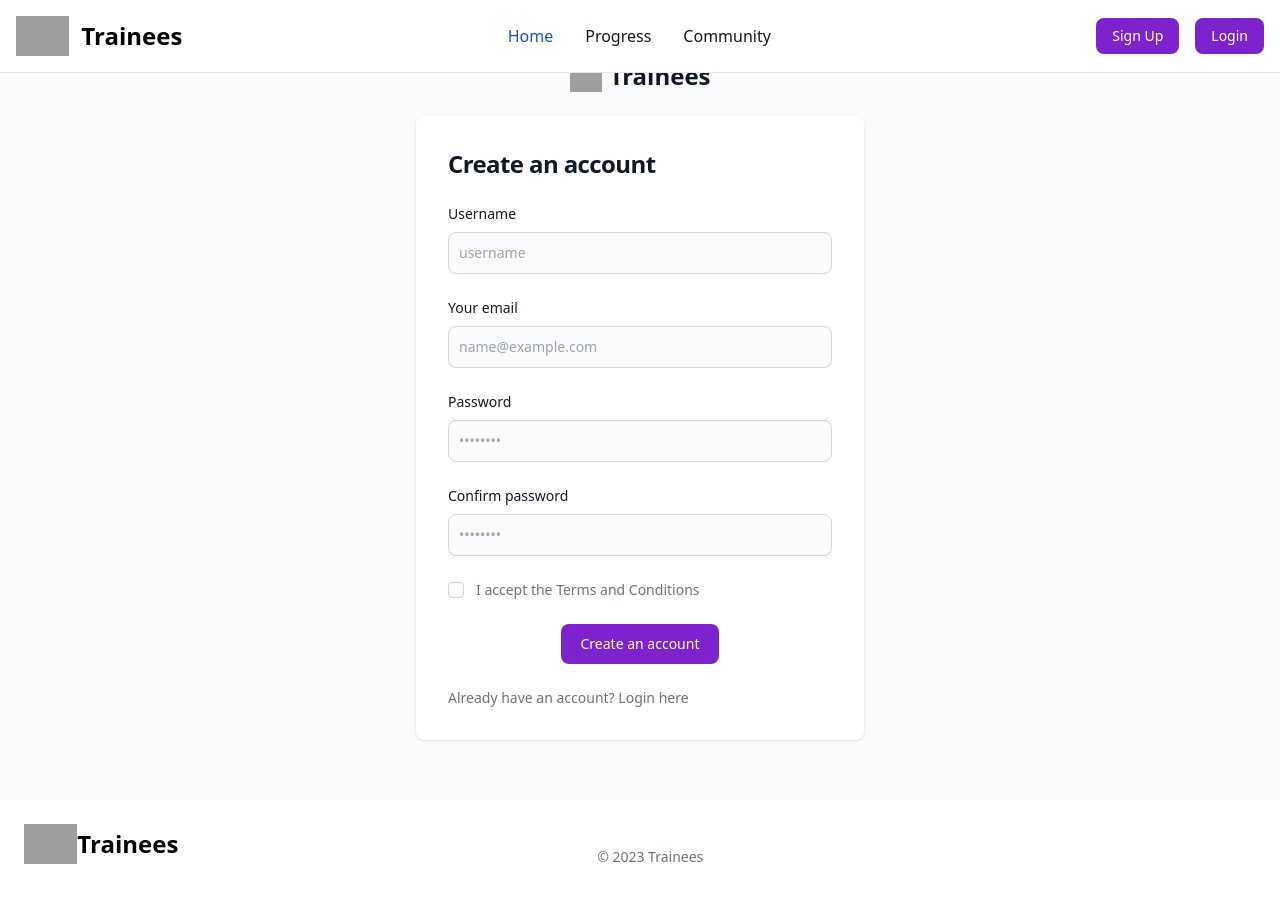
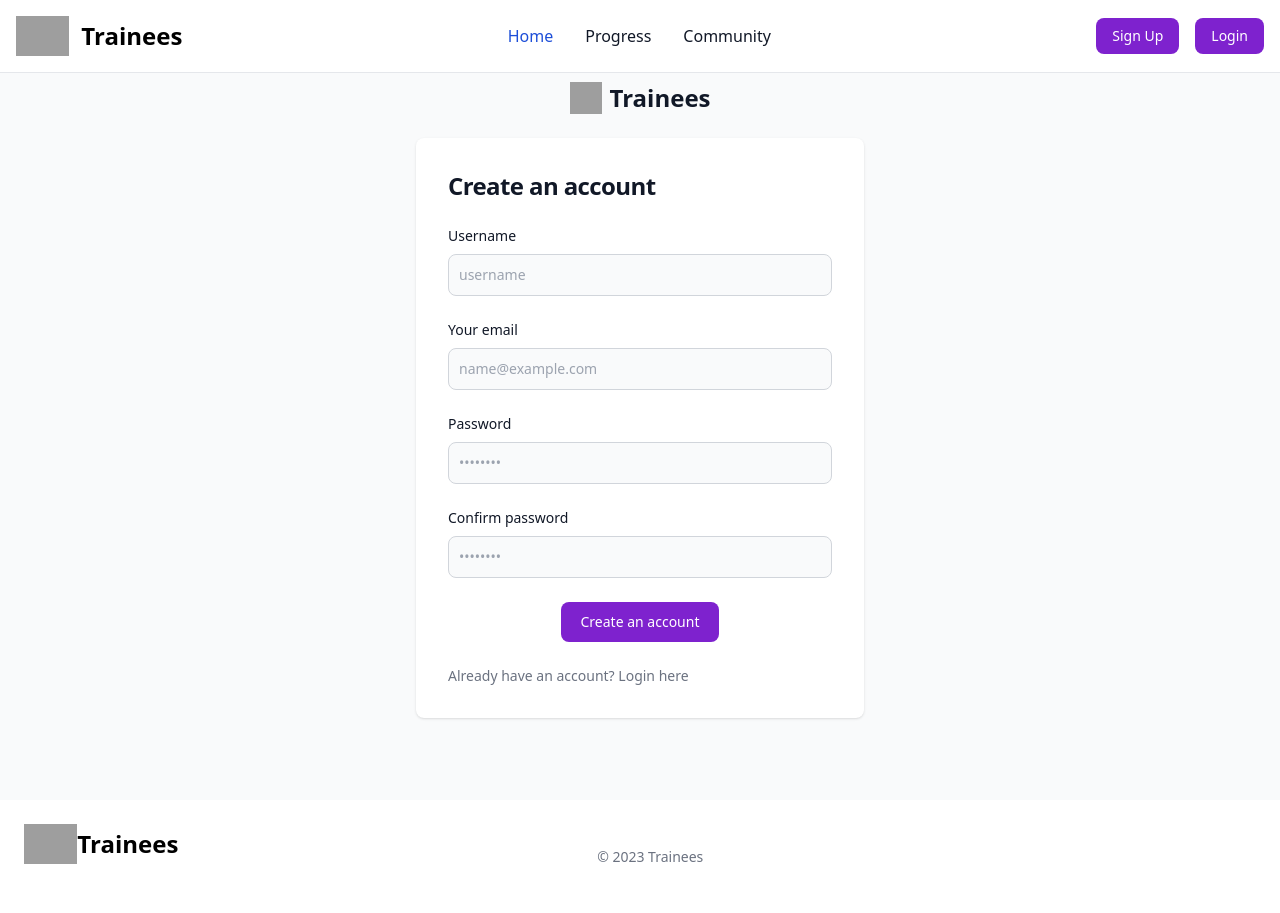
Before and after one commit to Daichi-11/Trainees, a Django app: page /users/signup/ in a window 1280 px wide. Run offline with Django 4.2, Linux system fonts and the light colour scheme; some libraries are stand-ins or nearby versions; grey boxes are pictures that could not be loaded.

Commit message:
fix: login and signup

```diff
--- a/users/forms.py
+++ b/users/forms.py
@@ -3,61 +3,9 @@
 from django.contrib.auth.models import User
 
 class SignUpForm(UserCreationForm):
-	email = forms.EmailField(
-		label='',
-		max_length=254,
-		widget=forms.EmailInput(
-			attrs={
-				"placeholder": "Email",
-				"class": "form-control"
-			}
-		)
-	)
+    username = forms.CharField(max_length=30)
+    email = forms.EmailField(max_length=200)
 
-	username = forms.CharField(
-		label='',
-		max_length=30,
-		min_length=5,
-		required=True,
-		widget=forms.TextInput(
-			attrs={
-				"placeholder": "Username",
-				"class": "form-control"
-			}
-		)
-	)
-
-	password1 = forms.CharField(
-		label='',
-		max_length=30,
-		min_length=8,
-		required=True,
-		widget=forms.PasswordInput(
-			attrs={
-				"placeholder": "Password",
-				"class": "form-control"
-			}
-		)
-	)
-
-	password2 = forms.CharField(
-		label='',
-		max_length=30,
-		min_length=8,
-		required=True,
-		widget=forms.PasswordInput(
-			attrs={
-				"placeholder": "Confirm Password",
-				"class": "form-control"
-			}
-		)
-	)
-
-
-class LoginForm(forms.Form):
-    username = forms.CharField()
-    password = forms.CharField(widget=forms.PasswordInput)
-
-class Meta:
-	model = User
-	fields = ('username', 'email', 'password1', 'password2')
+    class Meta:
+        model = User
+        fields = ('username', 'email', 'password1', 'password2', )
--- a/users/templates/users/login.html
+++ b/users/templates/users/login.html
@@ -16,8 +16,8 @@
               <form class="space-y-4 md:space-y-6" method="post" action="{% url 'users:login' %}">
                 {% csrf_token %}
                 <div>
-                      <label for="email" class="block mb-2 text-sm font-medium text-gray-900 dark:text-white">Your email</label>
-                      <input type="email" name="email" id="email" class="bg-gray-50 border border-gray-300 text-gray-900 sm:text-sm rounded-lg focus:ring-primary-600 focus:border-primary-600 block w-full p-2.5 dark:bg-gray-700 dark:border-gray-600 dark:placeholder-gray-400 dark:text-white dark:focus:ring-blue-500 dark:focus:border-blue-500" placeholder="name@example.com" required="">
+                    <label for="username" class="block mb-2 text-sm font-medium text-gray-900 dark:text-white">Username</label>
+                    <input type="text" name="username" id="username" class="bg-gray-50 border border-gray-300 text-gray-900 sm:text-sm rounded-lg focus:ring-primary-600 focus:border-primary-600 block w-full p-2.5 dark:bg-gray-700 dark:border-gray-600 dark:placeholder-gray-400 dark:text-white dark:focus:ring-blue-500 dark:focus:border-blue-500" placeholder="your name" required="">
                 </div>
                 <div>
                     <label for="password" class="block mb-2 text-sm font-medium text-gray-900 dark:text-white">Your password</label>
--- a/users/templates/users/signup.html
+++ b/users/templates/users/signup.html
@@ -17,28 +17,21 @@
                     {% csrf_token %}
                     <div>
                         <label for="username" class="block mb-2 text-sm font-medium text-gray-900 dark:text-white">Username</label>
-                        <input type="username" name="username" id="username" class="bg-gray-50 border border-gray-300 text-gray-900 sm:text-sm rounded-lg focus:ring-primary-600 focus:border-primary-600 block w-full p-2.5 dark:bg-gray-700 dark:border-gray-600 dark:placeholder-gray-400 dark:text-white dark:focus:ring-blue-500 dark:focus:border-blue-500" placeholder="username" required="">
+                        <input type="text" name="username" id="username" class="bg-gray-50 border border-gray-300 text-gray-900 sm:text-sm rounded-lg focus:ring-primary-600 focus:border-primary-600 block w-full p-2.5 dark:bg-gray-700 dark:border-gray-600 dark:placeholder-gray-400 dark:text-white dark:focus:ring-blue-500 dark:focus:border-blue-500" placeholder="username" required="">
                     </div>
                     <div>
                         <label for="email" class="block mb-2 text-sm font-medium text-gray-900 dark:text-white">Your email</label>
                         <input type="email" name="email" id="email" class="bg-gray-50 border border-gray-300 text-gray-900 sm:text-sm rounded-lg focus:ring-primary-600 focus:border-primary-600 block w-full p-2.5 dark:bg-gray-700 dark:border-gray-600 dark:placeholder-gray-400 dark:text-white dark:focus:ring-blue-500 dark:focus:border-blue-500" placeholder="name@example.com" required="">
                     </div>
                     <div>
-                        <label for="password" class="block mb-2 text-sm font-medium text-gray-900 dark:text-white">Password</label>
-                        <input type="password" name="password" id="password" placeholder="••••••••" class="bg-gray-50 border border-gray-300 text-gray-900 sm:text-sm rounded-lg focus:ring-primary-600 focus:border-primary-600 block w-full p-2.5 dark:bg-gray-700 dark:border-gray-600 dark:placeholder-gray-400 dark:text-white dark:focus:ring-blue-500 dark:focus:border-blue-500" required="">
+                        <label for="password1" class="block mb-2 text-sm font-medium text-gray-900 dark:text-white">Password</label>
+                        <input type="password" name="password1" id="password1" placeholder="••••••••" class="bg-gray-50 border border-gray-300 text-gray-900 sm:text-sm rounded-lg focus:ring-primary-600 focus:border-primary-600 block w-full p-2.5 dark:bg-gray-700 dark:border-gray-600 dark:placeholder-gray-400 dark:text-white dark:focus:ring-blue-500 dark:focus:border-blue-500" required="">
                     </div>
                     <div>
-                        <label for="confirm-password" class="block mb-2 text-sm font-medium text-gray-900 dark:text-white">Confirm password</label>
-                        <input type="confirm-password" name="confirm-password" id="confirm-password" placeholder="••••••••" class="bg-gray-50 border border-gray-300 text-gray-900 sm:text-sm rounded-lg focus:ring-primary-600 focus:border-primary-600 block w-full p-2.5 dark:bg-gray-700 dark:border-gray-600 dark:placeholder-gray-400 dark:text-white dark:focus:ring-blue-500 dark:focus:border-blue-500" required="">
+                        <label for="password2" class="block mb-2 text-sm font-medium text-gray-900 dark:text-white">Confirm password</label>
+                        <input type="password" name="password2" id="password2" placeholder="••••••••" class="bg-gray-50 border border-gray-300 text-gray-900 sm:text-sm rounded-lg focus:ring-primary-600 focus:border-primary-600 block w-full p-2.5 dark:bg-gray-700 dark:border-gray-600 dark:placeholder-gray-400 dark:text-white dark:focus:ring-blue-500 dark:focus:border-blue-500" required="">
                     </div>
-                    <div class="flex items-start">
-                        <div class="flex items-center h-5">
-                        <input id="terms" aria-describedby="terms" type="checkbox" class="w-4 h-4 border border-gray-300 rounded bg-gray-50 focus:ring-3 focus:ring-primary-300 dark:bg-gray-700 dark:border-gray-600 dark:focus:ring-primary-600 dark:ring-offset-gray-800" required="">
-                        </div>
-                        <div class="ml-3 text-sm">
-                        <label for="terms" class="font-light text-gray-500 dark:text-gray-300">I accept the <a class="font-medium text-primary-600 hover:underline dark:text-primary-500" href="#">Terms and Conditions</a></label>
-                        </div>
-                    </div>
+
                     <button type="submit" class="mx-auto block focus:outline-none text-white bg-purple-700 hover:bg-purple-800 focus:ring-4 focus:ring-purple-300 font-medium rounded-lg text-sm px-5 py-2.5 mb-2 dark:bg-purple-600 dark:hover:bg-purple-700 dark:focus:ring-purple-900">Create an account</button>
                     <p class="text-sm font-light text-gray-500 dark:text-gray-400">
                         Already have an account? <a href="{% url 'users:login' %}" class="font-medium text-primary-600 hover:underline dark:text-primary-500">Login here</a>
--- a/users/views.py
+++ b/users/views.py
@@ -1,30 +1,23 @@
 from django.shortcuts import render, redirect
-from django.contrib.auth import authenticate, login,logout
-from django.contrib.auth.forms import UserCreationForm
-from django.contrib import messages
+from django.contrib.auth import authenticate, login, logout
+from .forms import SignUpForm
 from django.contrib.auth.forms import AuthenticationForm
-from django.contrib.auth.decorators import login_required
 
-from .forms import SignUpForm
+
 
 def user_signup(request):
-    if request.user.is_authenticated:
+    form = SignUpForm(request.POST)
+    if form.is_valid():
+        form.save()
+        username = form.cleaned_data.get('username')
+        password = form.cleaned_data.get('password1')
+        user = authenticate(username=username, password=password)
+        login(request, user)
         return redirect('home')
-    if request.method == "POST":
-        form = SignUpForm(request.POST)
-        if form.is_valid():
-            form.save()
-            username = form.cleaned_data.get('username')
-            password = form.cleaned_data.get('password')
-            user = authenticate(username=username, password=password)
-            login(request, user)
-            return redirect('home')
-        else:
-            messages.error(request, 'Correct the errors below')
     else:
         form = SignUpForm()
+    return render(request, 'users/signup.html', {'form': form})
 
-    return render(request, 'users/signup.html', {'form': form})
 
 def user_login(request):
     if request.method == "POST":
@@ -35,8 +28,6 @@
             user = authenticate(username=username, password=password)
             login(request, user)
             return redirect('home')
-        else:
-            messages.error(request, 'Correct the errors below')
     else:
         form = AuthenticationForm()
 
```
Also changed, not shown: db.sqlite3. Lines whose indentation alone changed are shown as unchanged.
